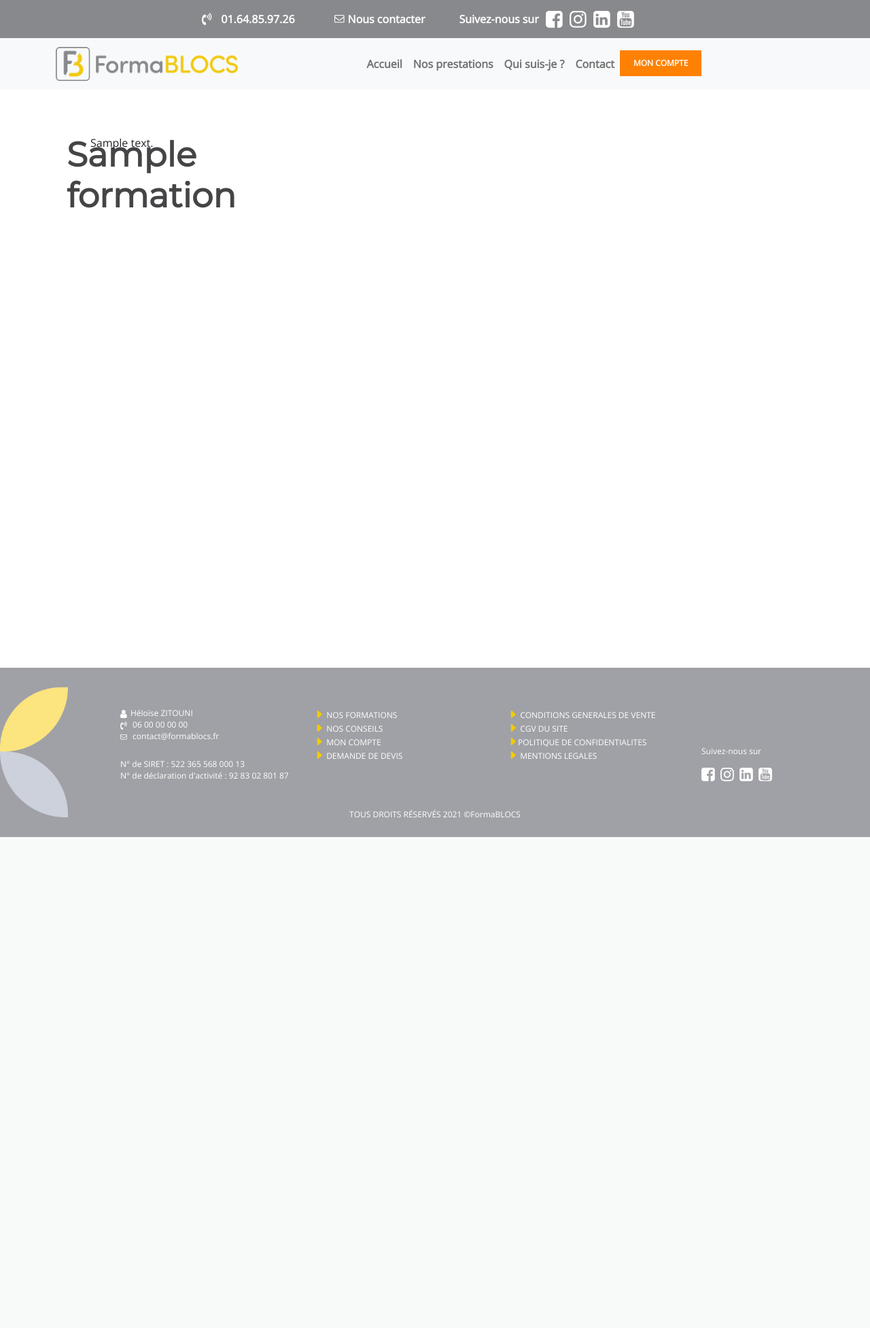
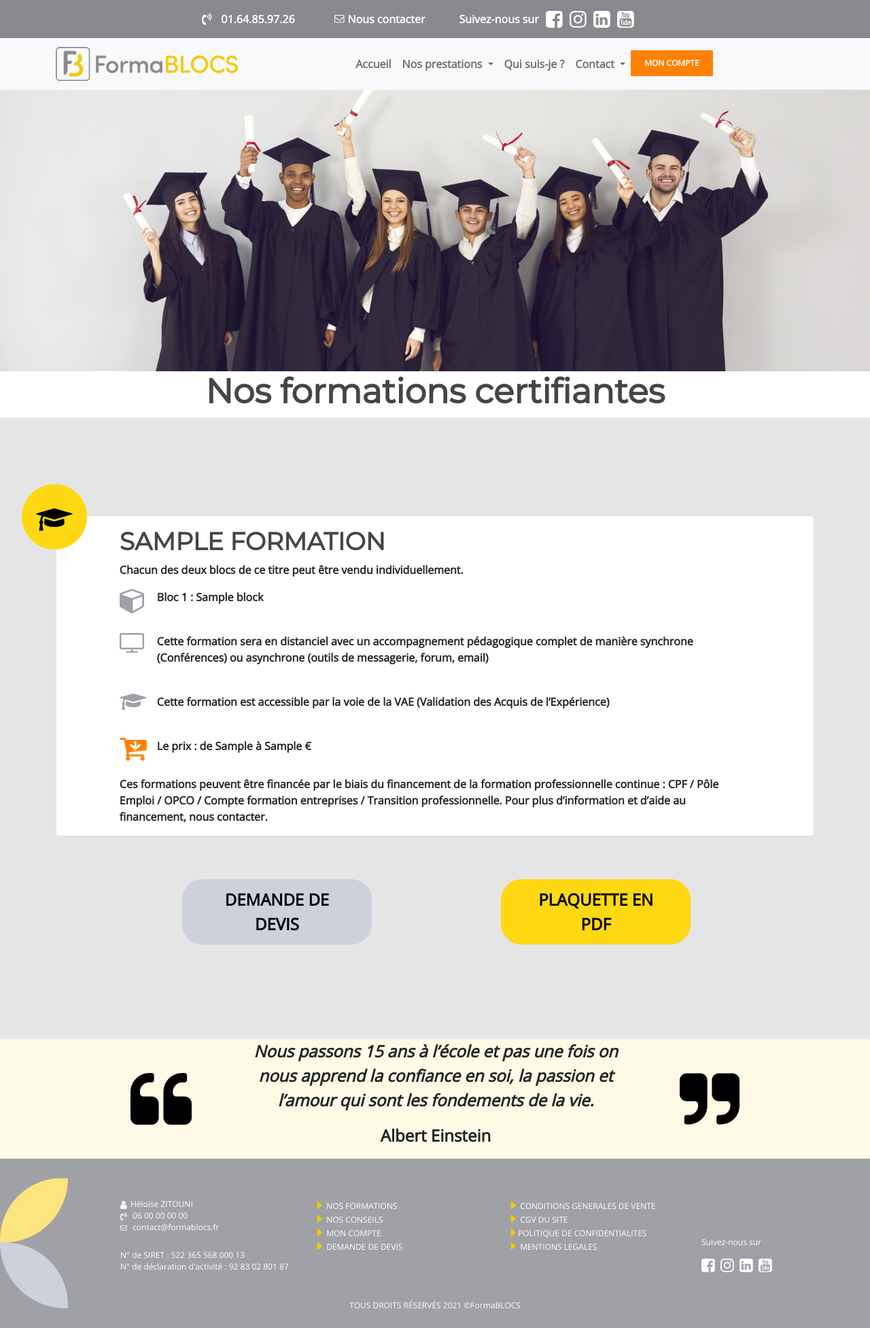
Before and after one commit to jeanseb62/Forma-Blocs, a Symfony app: template templates/formation/index.html.twig in a window 1280 px wide. Shown: the whole page at 68% size. Before the commit the page ends 1231 px from the top, so only its background shows below. Run offline with Twig, Linux system fonts and the light colour scheme; the template is opened without the code that fills it: most values are stand-ins (such as "Sample title", 1, 10 or a date in 2020); some libraries are stand-ins or nearby versions.

Commit message:
Integration front-end de la page Nos formation
Intégration de la page Nos formations
Récupération des formations et des blocs
Modification de l'entité block et formation

```diff
--- a/public/css/style.css
+++ b/public/css/style.css
@@ -23,6 +23,9 @@ h2 {
     font-size: 3.125em;
 }
 
+
+
+
 /* banner */
 
 .description {
@@ -33,11 +36,15 @@ h2 {
 .banner {
     background: url('../assets/images/background/banner-homepage.jpg') center no-repeat;
     height: 530px;
+    margin-bottom: 60px;
 }
 
 .banner h1 {
     padding-top: 100px;
 }
+
+
+
 
 /* Text */
 .text-highlight {
@@ -55,12 +62,22 @@ h2 {
     font-weight: 600;
 }
 
+
+
+
 /* Block */
 
+
+/* Home */
 .prestation {
-    background: url('../assets/images/background/bg-home-prestations.jpg') center / contain no-repeat;
-    padding: 100px 0;
+    background: url('../assets/images/background/bg-home-prestations.jpg') center left / contain no-repeat;
+    background-color: #F5F6F8;
     margin-top: 102px;
+    padding-bottom: 100px;
+}
+
+.prestation h2 {
+    padding: 60px 0;
 }
 
 .financer {
@@ -69,12 +86,14 @@ h2 {
 
 .pourquoi {
     background: url('../assets/images/background/desk-bandeau-home-pourquoi.jpg') bottom / contain no-repeat;
+    background-color: #FEFAE5;
     width: 100%;
     height: 775px;
+    margin-top: 80px;
 }
 
 .pourquoi h2 {
-    padding-top: 100px;
+    padding-top: 20px;
 }
 
 .pourquoi video {
@@ -86,26 +105,69 @@ h2 {
     width: 785px;
 }
 
+
+/* Formation */
+.formation {
+    background-color: #E5E5E5;;
+}
+
+.formation .iconCard {
+    position: relative;
+    top: 50px;
+    right: 50px;
+    z-index: 2;
+}
+
+.formation .card-title{
+    font-size: 2.25em;
+}
+
+.formation p, .formation li{
+    font-weight: 600;
+}
+
+.formation ul li span{
+    font-weight: bold;
+}
+
+.quote {
+    background-color: #FEFAE5;
+    font-weight: 600;
+    padding:0 15%;
+}
+
+.quoteText {
+    font-style: italic;
+}
+
+.cardFormation {
+    gap: 25px 20px;
+    padding: 0;
+}
+
+
+
+
 /* Card */
-.card-container {
+.prestation .card-container {
     display: grid;
     padding: 0 150px;
     grid-template-columns: auto auto auto;
     gap: 65px;
 }
 
-.card-img-top {
+.prestation .card-img-top {
     border-radius: 23px 23px 0 0;
 }
 
-.card-item {
+.prestation .card-item {
     border: none;
     padding: 0;
     border-radius: 23px;
 }
 
-.card-text,
-.card-title {
+.prestation .card-text,
+.prestation .card-title {
     text-transform: uppercase;
     padding-left: 20px;
     font-weight: 600;
@@ -116,14 +178,13 @@ h2 {
     grid-template-columns: 35px 1fr;
 }
 
-.icone {
-    margin-bottom: 40px;
-}
-
 .text-note {
     padding-top: 55px;
     font-weight: 600;
 }
+
+
+
 
 
 /* Button */
@@ -136,6 +197,7 @@ h2 {
     font-weight: bold;
     font-size: 1.5em;
 }
+
 
 /* Yellow */
 .btnYellow {
@@ -152,6 +214,7 @@ h2 {
     background-color: #D9B600;
 }
 
+
 /* Grey */
 .btnGrey {
     background-color: #CDD1DB;
@@ -164,6 +227,11 @@ h2 {
 .btnGrey:active {
     background-color: #A0A1A7;
 }
+
+
+
+
+
 
 /* Header */
 .header {
@@ -217,6 +285,11 @@ nav{
     color: #FFF;
 }
 
+
+
+
+
+
 /* Footer */
 footer {
     background-image: url('../assets/images/background/desk-footer.jpg');
@@ -261,6 +334,9 @@ footer .icone_sociaux {
     padding-right: 5px;
 }
 
+
+
+
 /* Login */
 .form-signin {
     width: 100%;
--- a/templates/formation/index.html.twig
+++ b/templates/formation/index.html.twig
@@ -1,20 +1,68 @@
 {% extends 'base.html.twig' %}
 
-{% block title %}FORMA BLOCS{% endblock %}
+{% block title %}Formablocs - Nos formations{% endblock %}
 
 {% block body %}
 
-    <section class="vh-100 container" style="margin-top:50px;">
+<main>
+    <img src={{ asset('assets/images/desk-bandeau-formations.jpg')}} alt="formation" class="img-fluid">
 
-        {% for formation in formations %}
-        <div class="card-body">
-            <h1>{{ formation.title }}</h1>
-            <div class="content">
-                <p>{{ formation.content | raw }}</p>
+    <h1 class="text-center">Nos formations certifiantes</h2>
+    <div class="formation">
+        <div class="container pt-5">
+            {% for formation in formations %}
+            <img src="{{ asset('assets/icons/desk-cercle-chapeau-noir.png') }}" alt="icon card" class="iconCard">
+            <div class="card">
+                <h2 class="card-title col-10 text-uppercase offset-1 pt-3">{{ formation.title }}</h3>
+                <p class="offset-1">Chacun des deux blocs de ce titre peut être vendu individuellement.</p>
+                <div class="card-body col-10 offset-1 cardFormation">
 
+                    <img src={{asset('assets/icons/desk-picto-cube.svg')}} alt="icone block">
+                    <ul class="list-unstyled">
+                        {% for blocks in formation.blocks %}
+                        <li><span>Bloc {{ loop.index }} : </span> {{ blocks.name }}</li>
+                        {% endfor %}
+                    </ul>
+
+
+                    <img src={{asset('assets/icons/desk-picto-television.svg')}} alt="icone formation à distance">
+                    <p>Cette formation sera en distanciel avec un accompagnement pédagogique complet de manière
+                        synchrone
+                        (Conférences) ou asynchrone (outils de messagerie, forum, email) </p>
+
+                    <img src={{asset('assets/icons/desk-chapeau-gris.svg')}} alt="icone chapeau diplome">
+                    <p>Cette formation est accessible par la voie de la VAE (Validation des Acquis de l’Expérience)</p>
+
+                    <img src={{asset('assets/icons/desk-cart-arrow-down.svg')}} alt="icone prix">
+                    <p>Le prix : de {{ formation.priceMin }} à {{ formation.priceMax }} &euro;</p>
+
+
+                </div>
+                <p class="offset-1 col-10 pt-3">Ces formations peuvent être financée par le biais du financement de la formation professionnelle
+                        continue : CPF / Pôle Emploi / OPCO /
+                        Compte formation entreprises / Transition professionnelle.
+                        Pour plus d’information et d’aide au financement, nous contacter. </p>
+            </div>
+            <div>
+                <button class="btnGrey col-3 offset-2">Demande de devis</button>
+                <button class="btnYellow col-3 offset-2">Plaquette en pdf</button>
+            </div>
+            {% endfor %}
         </div>
-        {% endfor %}
+    </div>
 
-    </section>
+    <div class="quote d-flex flex-row">
+        <img src="{{ asset('assets/images/background/desk-quote-left.svg')}}" alt="quote left">
+        <div class="container">
+            <p class="text-center col-10 offset-1 textBig quoteText">Nous passons 15
+                ans à l’école et pas
+                une fois on nous apprend la confiance en soi, la passion et l’amour qui sont les fondements de la
+                vie.
+            </p>
+            <p class="text-center textBig">Albert Einstein</p>
+        </div>
+        <img src="{{ asset('assets/images/background/desk-quote-right.svg')}}" alt="quote right">
+    </div>
+</main>
 
 {% endblock %}
--- a/templates/includes/header.html.twig
+++ b/templates/includes/header.html.twig
@@ -43,17 +43,38 @@
             <a class="nav-link" href="/">Accueil</a>
           </li>
 
-          <li class="nav-item">
+          {# <li class="nav-item">
             <a class="nav-link" href="#">Nos prestations</a>
+          </li> #}
+
+          <li class="nav-item dropdown">
+            <a class="nav-link dropdown-toggle" href="#" id="navbarDropdownPrestation" role="button" data-bs-toggle="dropdown" aria-expanded="false">
+              Nos prestations
+            </a>
+            <ul class="dropdown-menu" aria-labelledby="navbarDropdownPrestation">
+              <li><a class="dropdown-item" href="{{ path('formation_index') }}">Nos formations</a></li>
+              <li><a class="dropdown-item" href="#">Nos conseils en formation</a></li>
+            </ul>
           </li>
 
           <li class="nav-item">
             <a class="nav-link" href="#">Qui suis-je ?</a>
           </li>
 
-          <li class="nav-item">
+          {# <li class="nav-item">
             <a class="nav-link" href="{{ path('contact')}}">Contact</a>
-          </li>
+          </li> #}
+
+          <li class="nav-item dropdown">
+          <a class="nav-link dropdown-toggle" href="#" id="navbarDropdownContact" role="button" data-bs-toggle="dropdown" aria-expanded="false">
+            Contact
+          </a>
+          <ul class="dropdown-menu" aria-labelledby="navbarDropdownContact">
+            <li><a class="dropdown-item" href="{{ path('contact')}}">Contactez FormaBLOCS</a></li>
+            <li><a class="dropdown-item" href="#">Demande de devis</a></li>
+          </ul>
+        </li>
+
 
          <li class="nav-item">
           <div class="d-flex align-items-center">
```
Also changed, not shown: migrations/Version20210916124534.php (added, +35 -0 lines), migrations/Version20210916125140.php (added, +41 -0 lines), src/Entity/Block.php (+18 -0 lines), src/Entity/Formation.php (+25 -6 lines), templates/default/index.html.twig (+10 -10 lines), public/assets/icons/cart-arrow-down.png (deleted), public/assets/icons/cube.png (deleted), public/assets/icons/desk-cart-arrow-down.svg (added), public/assets/icons/desk-cercle-chapeau-noir.png (added), public/assets/icons/desk-chapeau-gris.svg (added), public/assets/icons/desk-picto-cube.svg (added), public/assets/icons/desk-picto-television.svg (added), public/assets/icons/graduation-cap.png (deleted), public/assets/icons/television.png (deleted), 3 more files.
